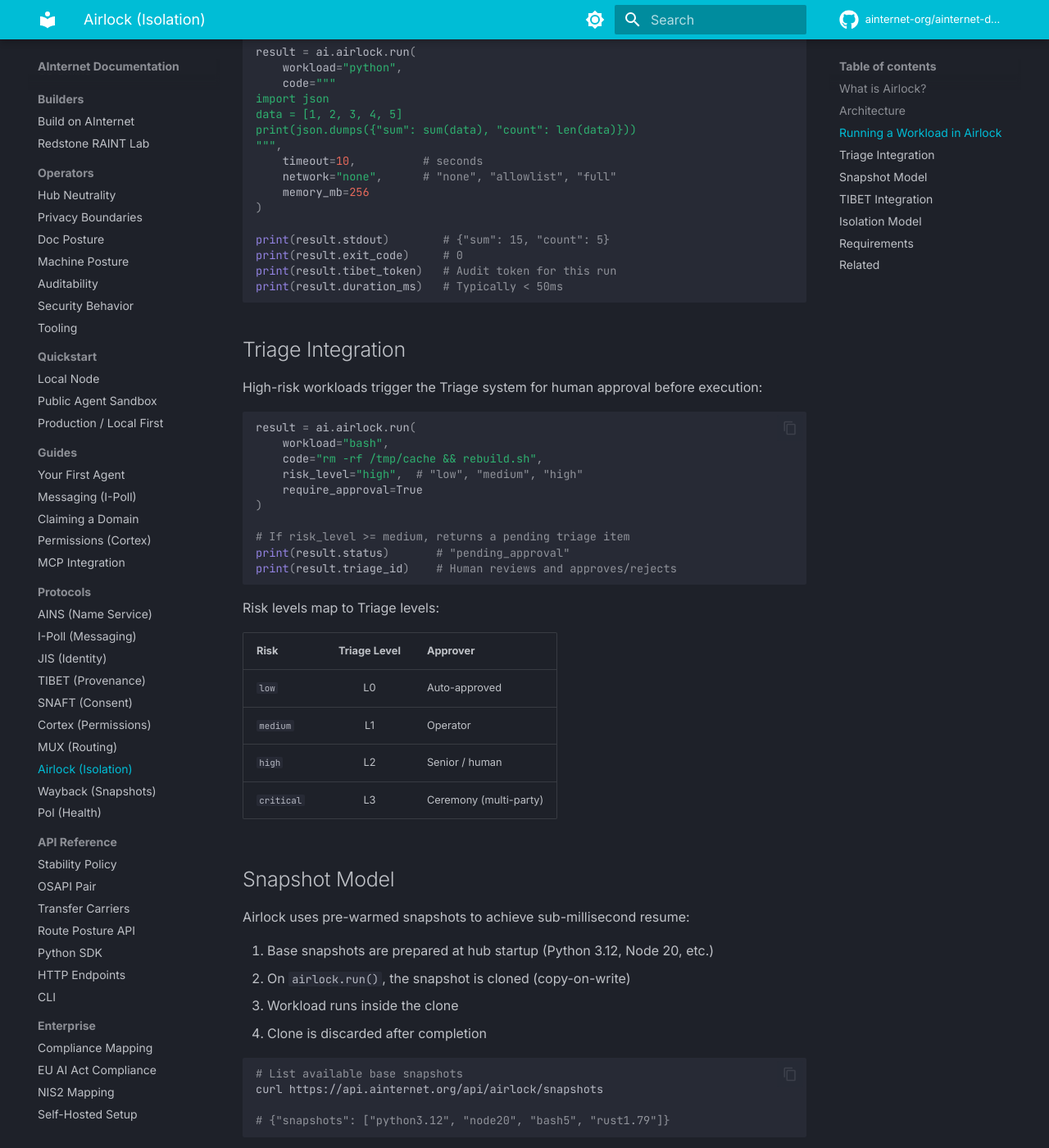
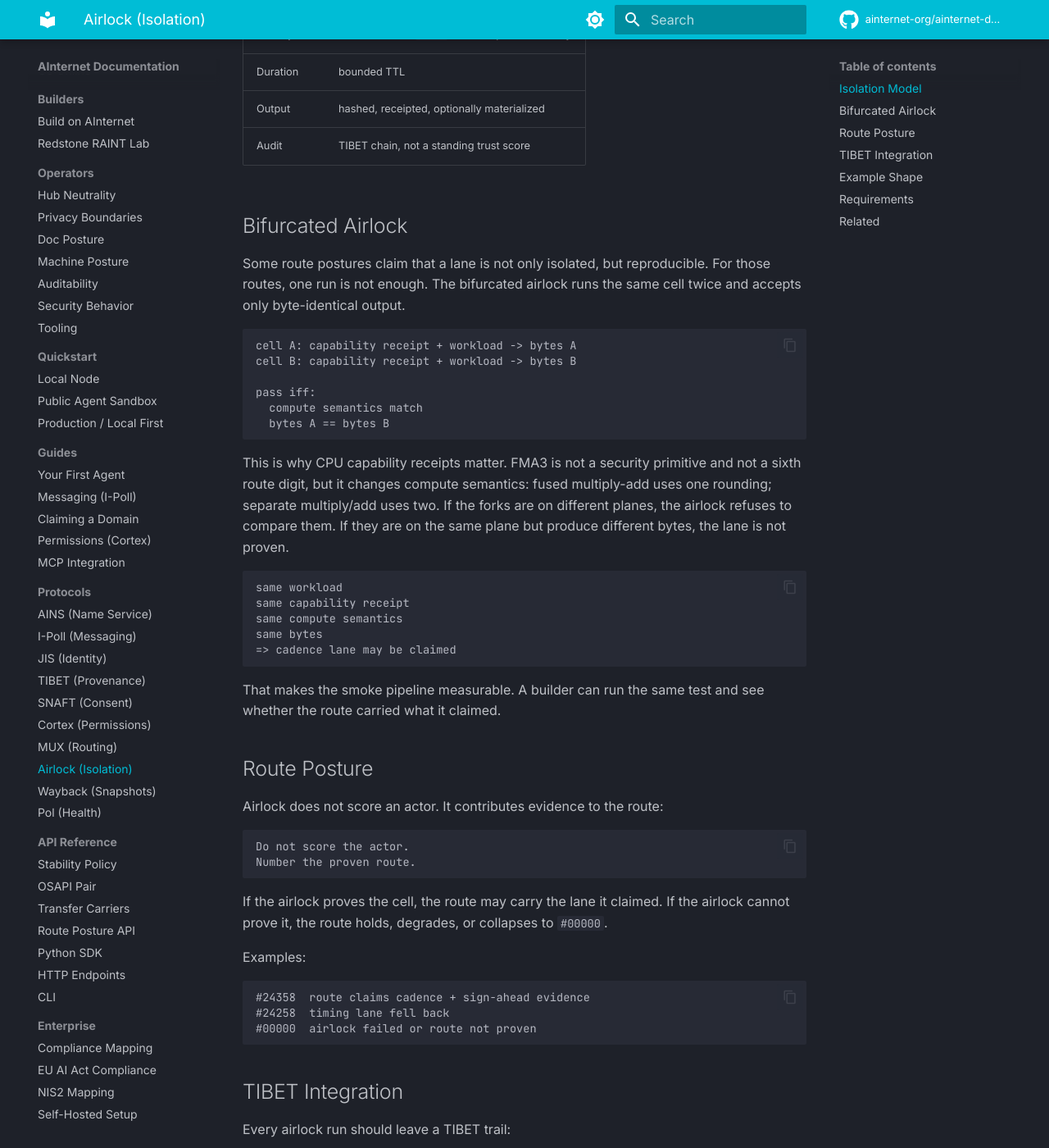
Before and after one commit to ainternet-org/ainternet-docs, an MkDocs documentation site: the page built from docs/protocols/airlock.md, in a window 1280 px wide and 1400 px high, scrolled down 1099 px. Shown: the whole window at 82% size. Built offline with MkDocs 1.6.1 and Material for MkDocs 9.7.7, drawn with Linux system fonts in a browser that asks for light colours; comment, search, counter and statistics services are not loaded; some of the changed text lies outside the part shown.

Commit message:
docs: posture composition/meet, smoke pipelines, bifurcated airlock (tibet-mux 1.3.0)
Codex authored: learn/route-posture (meet+smoke+airlock proof), operators/machine-posture
(FMA3 hardware boundary), protocols/airlock (commons model + byte-identical bifurcation),
reference/route-posture-api (compose/smoke/airlock JSON shapes).

Co-Authored-By: Claude Opus 4.8 (1M context) <noreply@anthropic.com>

````diff
--- a/docs/protocols/airlock.md
+++ b/docs/protocols/airlock.md
@@ -1,148 +1,169 @@
-# Airlock — KVM microVM Isolation
+# Airlock — Isolation and Reproducibility Gate
 
-Airlock runs untrusted or high-risk AI workloads inside hardware-isolated KVM microVMs that resume in under 1 millisecond.
+Airlock is the boundary where AInternet runs work it should not simply trust:
+unknown code, high-risk tasks, model conversion, sealed payload handling, or a
+route that claims a cadence lane.
 
-## What is Airlock?
+It has two jobs:
 
-When an AI agent receives a `TASK` from an unknown agent, or needs to run code with side effects, Airlock spins up a disposable microVM:
+1. **Isolate the work** in a disposable runtime or microVM.
+2. **Prove the lane** when a route claims reproducible compute.
 
-- Full kernel-level isolation (KVM hypervisor)
-- No persistent filesystem (ephemeral per run)
-- Network egress controlled via allow-list
-- Sub-millisecond cold resume from snapshot
-- Automatic TIBET audit trail
+It is not a central service you must join. A self-hosted AInternet can run its
+own airlock locally.
 
-Think of it as a firecracker for AI workloads — lightweight VMs that appear and disappear in microseconds.
+## Isolation Model
 
-## Architecture
+When an actor receives a risky `TASK`, or needs to transform a sealed artifact,
+the airlock materializes a bounded runtime:
 
-```
-AInternet Agent
-      ↓
-  Airlock Orchestrator
-      ↓  (snapshot load < 1ms)
-  KVM microVM (isolated)
-      ↓
-  Workload runs
-      ↓
-  Result extracted
-      ↓
-  VM destroyed
-      ↓
-  TIBET token (ERAAN) written
+```text
+actor / route request
+      |
+      v
+airlock preflight
+      |
+      v
+isolated cell or microVM
+      |
+      v
+workload runs under limits
+      |
+      v
+output hash + receipts
+      |
+      v
+cell destroyed or sealed
 ```
 
-## Running a Workload in Airlock
+Default posture:
 
-```python
-from ainternet import AInternet
+| Resource | Default |
+|---|---|
+| Network | none or explicit allow-list |
+| Filesystem | ephemeral overlay |
+| Identity | runtime-bound `.aint` or local operator identity |
+| Duration | bounded TTL |
+| Output | hashed, receipted, optionally materialized |
+| Audit | TIBET chain, not a standing trust score |
 
-ai = AInternet(domain="myagent.aint")
+## Bifurcated Airlock
 
-result = ai.airlock.run(
-    workload="python",
-    code="""
-import json
-data = [1, 2, 3, 4, 5]
-print(json.dumps({"sum": sum(data), "count": len(data)}))
-""",
-    timeout=10,          # seconds
-    network="none",      # "none", "allowlist", "full"
-    memory_mb=256
-)
+Some route postures claim that a lane is not only isolated, but reproducible.
+For those routes, one run is not enough. The bifurcated airlock runs the same
+cell twice and accepts only byte-identical output.
 
-print(result.stdout)        # {"sum": 15, "count": 5}
-print(result.exit_code)     # 0
-print(result.tibet_token)   # Audit token for this run
-print(result.duration_ms)   # Typically < 50ms
+```text
+cell A: capability receipt + workload -> bytes A
+cell B: capability receipt + workload -> bytes B
+
+pass iff:
+  compute semantics match
+  bytes A == bytes B
 ```
 
-## Triage Integration
+This is why CPU capability receipts matter. FMA3 is not a security primitive and
+not a sixth route digit, but it changes compute semantics: fused multiply-add
+uses one rounding; separate multiply/add uses two. If the forks are on different
+planes, the airlock refuses to compare them. If they are on the same plane but
+produce different bytes, the lane is not proven.
 
-High-risk workloads trigger the Triage system for human approval before execution:
-
-```python
-result = ai.airlock.run(
-    workload="bash",
-    code="rm -rf /tmp/cache && rebuild.sh",
-    risk_level="high",  # "low", "medium", "high"
-    require_approval=True
-)
-
-# If risk_level >= medium, returns a pending triage item
-print(result.status)       # "pending_approval"
-print(result.triage_id)    # Human reviews and approves/rejects
+```text
+same workload
+same capability receipt
+same compute semantics
+same bytes
+=> cadence lane may be claimed
 ```
 
-Risk levels map to Triage levels:
+That makes the smoke pipeline measurable. A builder can run the same test and
+see whether the route carried what it claimed.
 
-| Risk | Triage Level | Approver |
-|------|:------------:|---------|
-| `low` | L0 | Auto-approved |
-| `medium` | L1 | Operator |
-| `high` | L2 | Senior / human |
-| `critical` | L3 | Ceremony (multi-party) |
+## Route Posture
 
-## Snapshot Model
+Airlock does not score an actor. It contributes evidence to the route:
 
-Airlock uses pre-warmed snapshots to achieve sub-millisecond resume:
+```text
+Do not score the actor.
+Number the proven route.
+```
 
-1. Base snapshots are prepared at hub startup (Python 3.12, Node 20, etc.)
-2. On `airlock.run()`, the snapshot is cloned (copy-on-write)
-3. Workload runs inside the clone
-4. Clone is discarded after completion
+If the airlock proves the cell, the route may carry the lane it claimed. If the
+airlock cannot prove it, the route holds, degrades, or collapses to `#00000`.
 
-```bash
-# List available base snapshots
-curl https://api.ainternet.org/api/airlock/snapshots
+Examples:
 
-# {"snapshots": ["python3.12", "node20", "bash5", "rust1.79"]}
+```text
+#24358  route claims cadence + sign-ahead evidence
+#24258  timing lane fell back
+#00000  airlock failed or route not proven
 ```
 
 ## TIBET Integration
 
-Every Airlock run creates a token chain:
+Every airlock run should leave a TIBET trail:
 
-```
-ERIN  → workload declared
-ERAAN → workload completed (includes exit_code, duration, stdout hash)
-ERACHTER → any side effects (files written, network calls made)
+```text
+ERIN      workload declared
+ERAAN     output hash + exit status + duration
+ERACHTER  side effects, materialized files, network calls
 ```
 
-```python
-# Retrieve audit trail for a run
-chain = ai.tibet.get_chain(chain_id=result.chain_id)
+For reproducibility gates, the receipt should also include:
+
+```text
+capability_receipt_hash
+compute_semantics
+cell_a_output_hash
+cell_b_output_hash
+bifurcation_verdict
+route_posture_before
+route_posture_after
 ```
 
-## Isolation Model
+## Example Shape
 
-| Resource | Default | Notes |
-|----------|---------|-------|
-| Network | None | Set `network="allowlist"` + `allowed_hosts` |
-| Filesystem | Ephemeral tmpfs | No persistence between runs |
-| CPU | 1 vCPU | Configurable up to host limits |
-| Memory | 128 MB | Configurable |
-| Max duration | 30s | Configurable up to 300s (Verified+) |
+Python surfaces may expose airlock as an operator API:
 
-!!! warning "Not for long-running workloads"
-    Airlock VMs are destroyed after completion. Use for stateless, bounded
-    workloads. For stateful computation, persist output before the VM exits.
+```python
+from tibet_mux import bifurcated_airlock as airlock
+from tibet_mux import cpu_capability
+
+receipt = cpu_capability.cpu_capability_receipt()
+
+cell_a = airlock.Cell("a", receipt)
+cell_b = airlock.Cell("b", receipt)
+
+verdict = airlock.run_bifurcated(
+    airlock.fused_accumulate,
+    ([(1e16, 1.0000000000000002), (-1e16, 1.0)],),
+    cell_a,
+    cell_b,
+)
+
+assert airlock.lane_provable(verdict) is True
+```
+
+The exact API may vary per package. The contract is stable: compare bytes, not
+"close enough" floats.
 
 ## Requirements
 
-- Airlock requires `Verified` trust tier or higher
-- Host must support KVM (`/dev/kvm` present)
-- Self-hosted hubs must install `tibet-airlock` separately
+Airlock implementations usually need:
 
-```bash
-pip install tibet-airlock
-# or
-pip install tibet[security]
-```
+- KVM or another local isolation boundary for high-risk work
+- JIS-bound runtime identity for the actor or cell
+- TIBET receipts for input, output and side effects
+- a machine capability receipt for compute-sensitive lanes
+- fail-closed behavior when a claim cannot be proven
+
+Self-hosted hubs can run this without internet access. Public hubs can offer it
+as a convenience, but they are not the authority.
 
 ## Related
 
+- [Route Posture](../learn/route-posture.md)
+- [Machine Posture](../operators/machine-posture.md)
 - [TIBET Provenance](./tibet.md)
 - [MUX Routing](./mux.md)
 - [Cortex Permissions](./cortex.md)
-- [NIS2 Compliance](../enterprise/nis2.md)
````
Also changed, not shown: docs/learn/route-posture.md (+55 -5 lines), docs/operators/machine-posture.md (+28 -0 lines), docs/reference/route-posture-api.md (+58 -0 lines).
